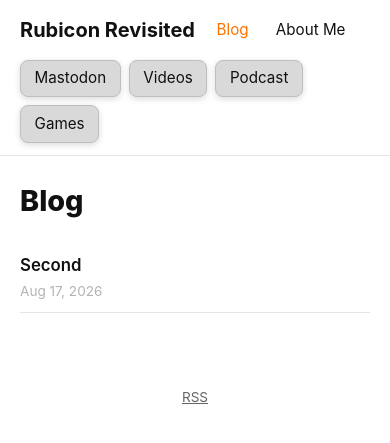
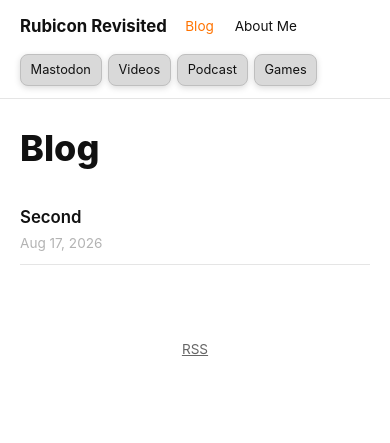
Before and after one commit to StepanJiri/stepankarasek.github.io, a Jekyll site: the page built from blog.html, in a window 390 px wide. Shown: the top 443 px of the page. Built offline with Jekyll 4.4.1, drawn with Linux system fonts in a browser that asks for light colours.

Commit message:
Update style.css

```diff
--- a/assets/css/style.css
+++ b/assets/css/style.css
@@ -343,20 +343,25 @@ article video {
   .header-right {
     width: 100%;
     justify-content: flex-start;
+    gap: 0.4rem;
+  }
+
+  .site-brand {
+    font-size: 1.05rem;
+  }
+
+  .nav-link {
+    font-size: 0.85rem;
+    padding: 0.25rem 0.4rem;
+  }
+
+  .nav-link-external {
+    font-size: 0.8rem;
+    padding: 0.3rem 0.6rem;
   }
 
   main {
     padding: 1.25rem;
-  }
-
-  h1 { font-size: 1.8rem; }
-  .full-post h2,
-  .post-content .article-title { font-size: 1.6rem; }
-
-  .post-list {
-    grid-template-columns: 1fr;
-  }
-}
 /* ---------- Blog archive list ---------- */
 .archive-list {
   list-style: none;
```
